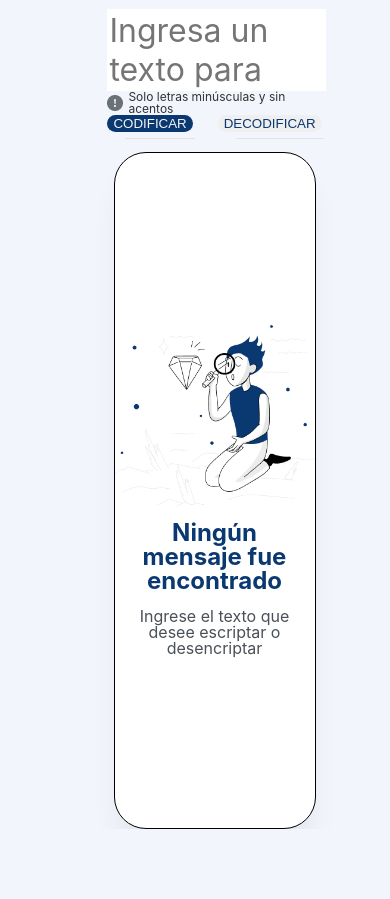
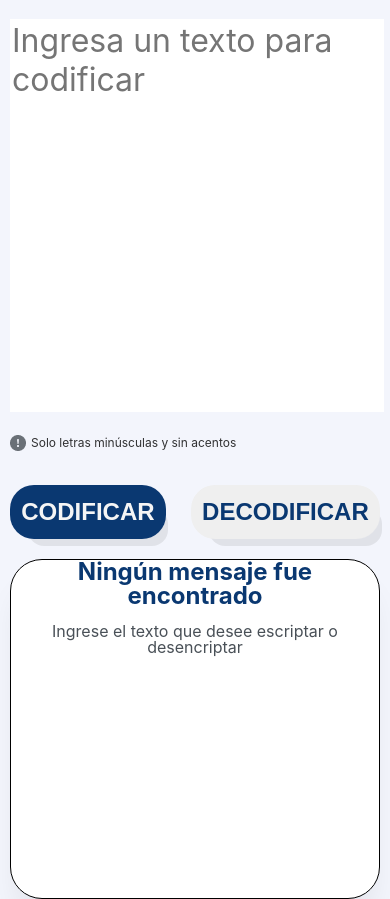
Before and after one commit to camilolim/encriptador-alura, a plain HTML site: page index.HTML in a window 390 px wide. Shown: the part 81-980 px from the top of the page. Before the commit the page ends 910 px from the top, so only its background shows below. Drawn offline with Linux system fonts and the light colour scheme.

Commit message:
adaptable a pantallas chicas style.css

```diff
--- a/style.css
+++ b/style.css
@@ -136,3 +136,31 @@ body{
                     .copiar{
                         width: 100%;
                     }
+@media (max-width:480px) {
+    main{
+        display: block;
+        padding: 10px;
+    }
+    .entrada{
+        height: 80%;
+    }
+    .salida{
+        height: 50%;
+    }
+    .salida-dibujo{
+        display:none;
+    }
+    .salida-mensaje{
+        justify-content: start;
+    }
+}
+
+@media (max-width:1024px) {
+    main{
+        padding: 10px;
+    }
+    .btn{
+        font-size: 1.5em;
+        font-weight: bold;
+    }
+}
```
